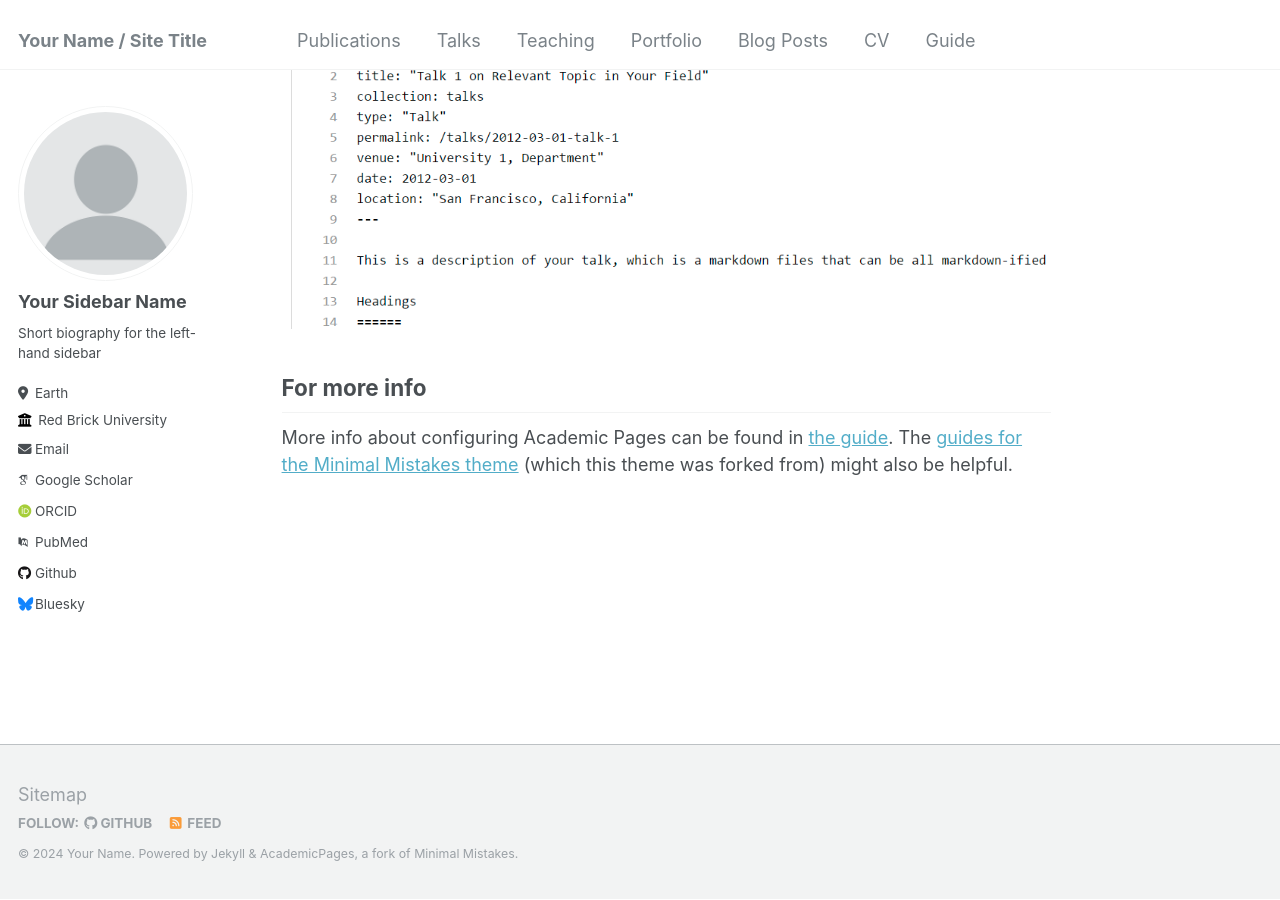
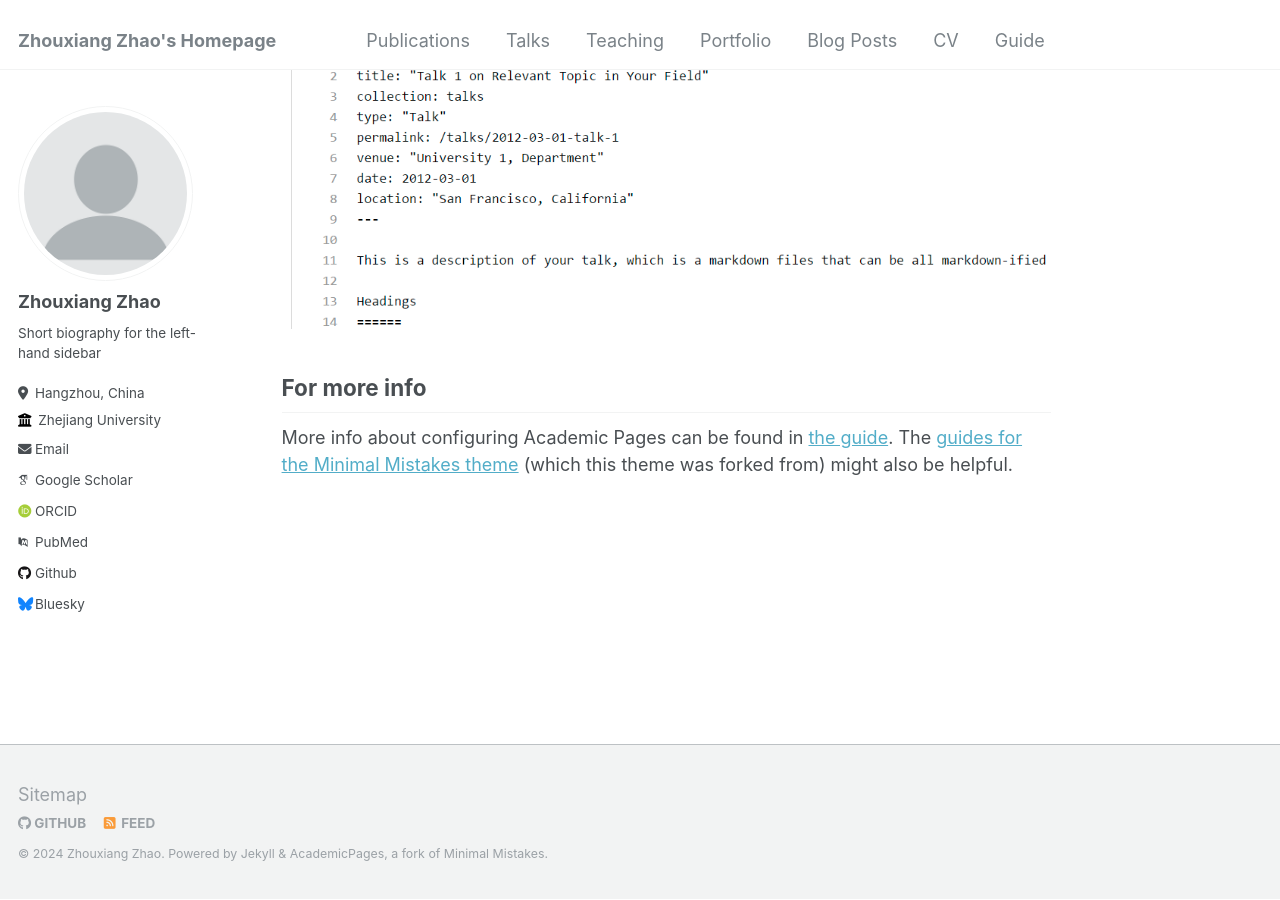
Before and after one commit to ZZxZZ17/zzxzz17.github.io, a Jekyll site: the page built from _pages/about.md, in a window 1280 px wide and 900 px high, scrolled down 2632 px. Built offline with Jekyll 4.4.1, drawn with Linux system fonts in a browser that asks for light colours; some web fonts are replaced.

Commit message:
Update _config.yml

```diff
--- a/_config.yml
+++ b/_config.yml
@@ -7,14 +7,14 @@
 # server process.
 
 # Basic Site Settings
-locale                   : "en-US"
-title                    : "Your Name / Site Title"
+# locale                   : "en-US"
+title                    : "Zhouxiang Zhao's Homepage"
 title_separator          : "-"
-name                     : &name "Your Name"
-description              : &description "personal description"
-url                      : https://academicpages.github.io # the base hostname & protocol for your site e.g. "https://mmistakes.github.io"
+name                     : &name "Zhouxiang Zhao"
+description              : &description "Graduate student from Zhejiang University"
+url                      : https://zzxzz17.github.io # the base hostname & protocol for your site e.g. "https://mmistakes.github.io"
 baseurl                  : "" # the subpath of your site, e.g. "/blog"
-repository               : "academicpages/academicpages.github.io"
+repository               : "ZZxZZ17/zzxzz17.github.io"
 
 # Site Author - The following control what appear as part of the author content on the side bar.
 #               If a field is blank the icon and link will not appear, otherwise it will be shown.
@@ -22,13 +22,13 @@ repository               : "academicpages/academicpages.github.io"
 author:
   # Biographic information
   avatar           : "profile.png"
-  name             : "Your Sidebar Name"
+  name             : "Zhouxiang Zhao"
   pronouns         : # example: "she/her"
   bio              : "Short biography for the left-hand sidebar"
-  location         : "Earth"
-  employer         : "Red Brick University"
+  location         : "Hangzhou, China"
+  employer         : "Zhejiang University"
   uri              : # URL
-  email            : "none@example.org"
+  email            : "zhouxiangzhao@zju.edu.cn"
 
   # Academic websites
   arxiv            : # URL - Update with the correct link to your profile
```
